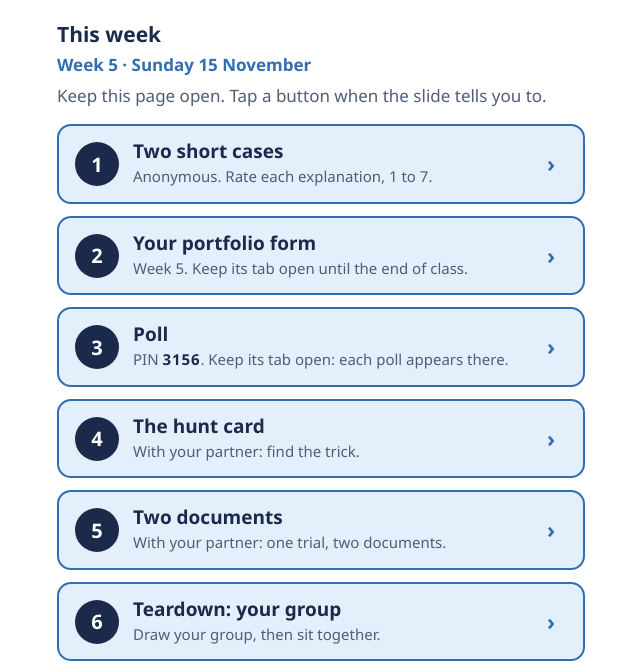
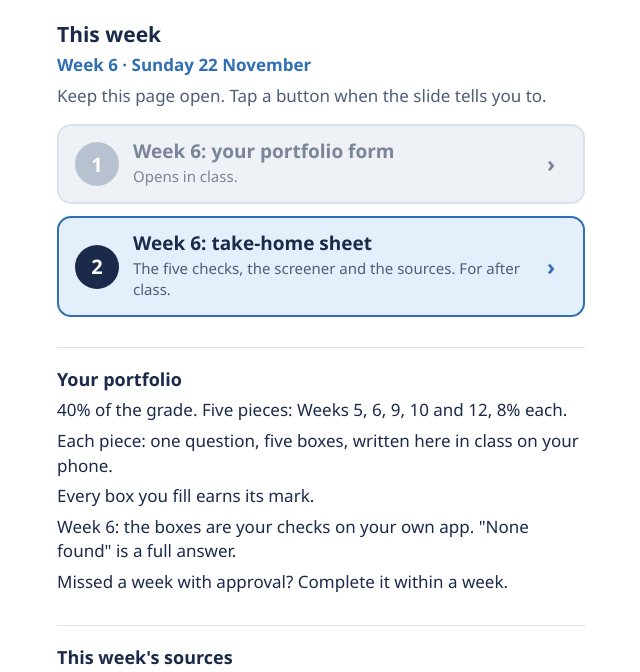
Before and after one commit to beperlman/psy524, a plain HTML site: page index.html in a window 1280 px wide. Shown: the part 128-800 px from the top of the page, without its empty margins (319-959 px from the left). Drawn offline with Linux system fonts and the light colour scheme.

Commit message:
Week 6: class page (form button grey until the link exists), take-home sheet

```diff
--- a/index.html
+++ b/index.html
@@ -83,50 +83,22 @@
 
   <section aria-labelledby="this-week">
     <h2 id="this-week">This week</h2>
-    <p class="when">Week 5 · Sunday 15 November</p>
+    <p class="when">Week 6 · Sunday 22 November</p>
     <p class="hint">Keep this page open. Tap a button when the slide tells you to.</p>
 
     <ol class="links">
       <!-- A button without a link yet: <span class="btn off" aria-disabled="true"> ... </span>, sub text "Opens in class." -->
       <li>
-        <a class="btn" href="https://huji.questionpro.eu/t/AB3u44JZB3wv6B" target="_blank" rel="noopener">
+        <span class="btn off" aria-disabled="true">
           <span class="num">1</span>
-          <span><span class="label">Two short cases</span><span class="sub">Anonymous. Rate each explanation, 1 to 7.</span></span>
+          <span><span class="label">Week 6: your portfolio form</span><span class="sub">Opens in class.</span></span>
           <span class="arrow" aria-hidden="true">›</span>
-        </a>
+        </span>
       </li>
       <li>
-        <a class="btn" href="https://huji.questionpro.eu/t/AB3u44JZB3wv58" target="_blank" rel="noopener">
+        <a class="btn" href="w6/take-home.html" target="_blank" rel="noopener">
           <span class="num">2</span>
-          <span><span class="label">Your portfolio form</span><span class="sub">Week 5. Keep its tab open until the end of class.</span></span>
-          <span class="arrow" aria-hidden="true">›</span>
-        </a>
-      </li>
-      <li>
-        <a class="btn" href="https://eu.questionpro.io?pin=3156" target="_blank" rel="noopener">
-          <span class="num">3</span>
-          <span><span class="label">Poll</span><span class="sub">PIN <span class="pin">3156</span>. Keep its tab open: each poll appears there.</span></span>
-          <span class="arrow" aria-hidden="true">›</span>
-        </a>
-      </li>
-      <li>
-        <a class="btn" href="w5/hunt.html" target="_blank" rel="noopener">
-          <span class="num">4</span>
-          <span><span class="label">The hunt card</span><span class="sub">With your partner: find the trick.</span></span>
-          <span class="arrow" aria-hidden="true">›</span>
-        </a>
-      </li>
-      <li>
-        <a class="btn" href="w5/two-documents.html" target="_blank" rel="noopener">
-          <span class="num">5</span>
-          <span><span class="label">Two documents</span><span class="sub">With your partner: one trial, two documents.</span></span>
-          <span class="arrow" aria-hidden="true">›</span>
-        </a>
-      </li>
-      <li>
-        <a class="btn" href="w5/teardown.html" target="_blank" rel="noopener">
-          <span class="num">6</span>
-          <span><span class="label">Teardown: your group</span><span class="sub">Draw your group, then sit together.</span></span>
+          <span><span class="label">Week 6: take-home sheet</span><span class="sub">The five checks, the screener and the sources. For after class.</span></span>
           <span class="arrow" aria-hidden="true">›</span>
         </a>
       </li>
@@ -138,13 +110,13 @@
     <p>40% of the grade. Five pieces: Weeks 5, 6, 9, 10 and 12, 8% each.</p>
     <p>Each piece: one question, five boxes, written here in class on your phone.</p>
     <p>Every box you fill earns its mark.</p>
+    <p>Week 6: the boxes are your checks on your own app. "None found" is a full answer.</p>
     <p>Missed a week with approval? Complete it within a week.</p>
   </section>
 
   <section class="about" aria-labelledby="sources">
     <h2 id="sources">This week's sources</h2>
-    <p>Each activity page ends with links to its original sources.</p>
-    <p>The portfolio study (boxes 2-5): <a href="https://pmc.ncbi.nlm.nih.gov/articles/PMC9330277/" target="_blank" rel="noopener">Winter et al., JAMA Psychiatry, 2022, free full text</a>.</p>
+    <p>Every study and page from class is linked at the end of the take-home sheet (button 2).</p>
   </section>
 
   <footer>This page links to the course forms. It collects nothing itself.</footer>
```
